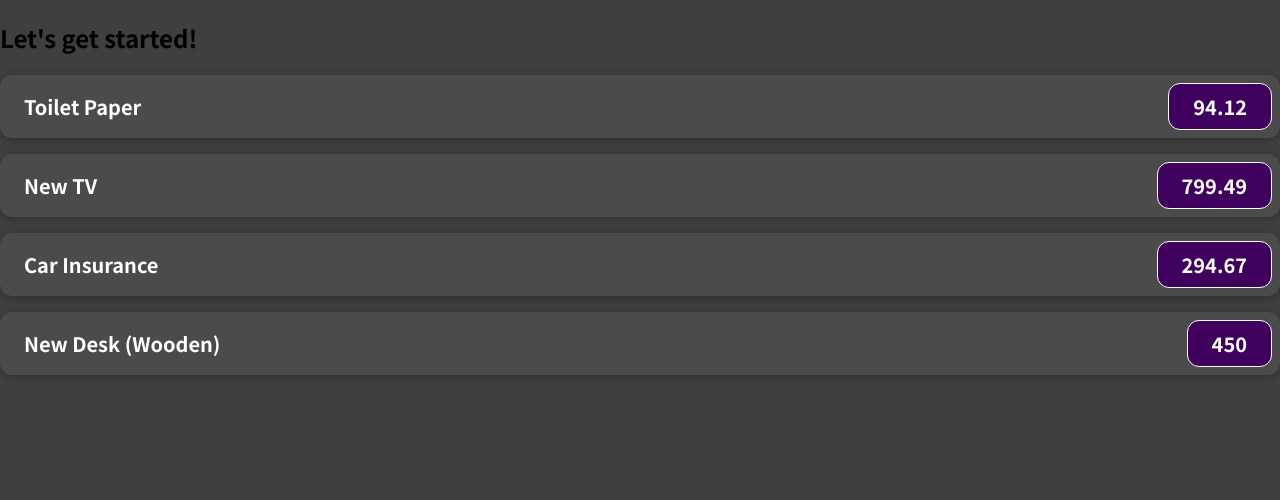
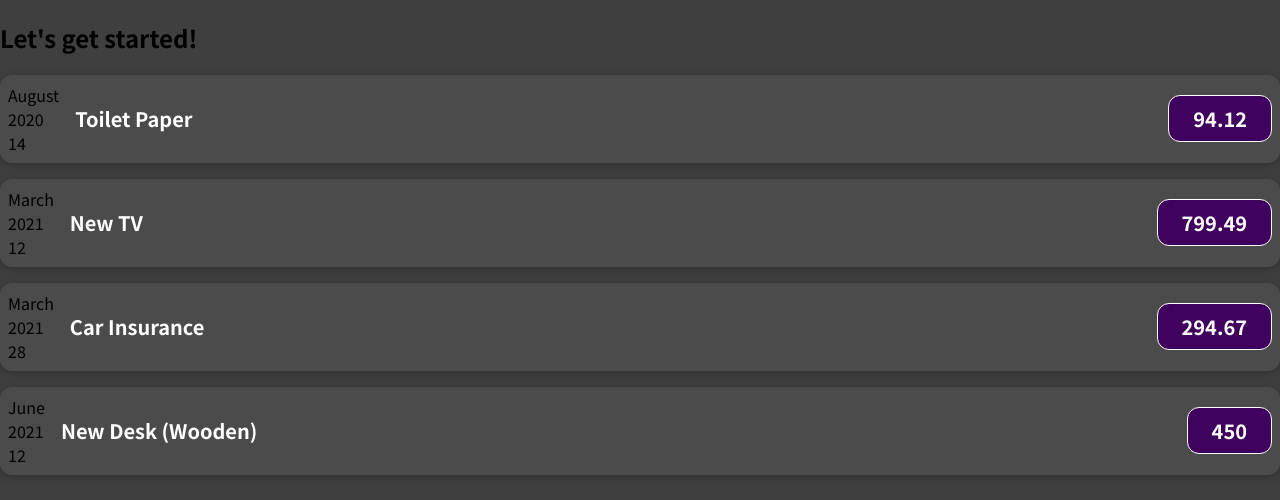
Before and after one commit to heckspoiler/react-complete-guide, a JavaScript app: page / in a window 1280 px wide. Shown: the top 500 px of the page. Built offline with nearby package versions, Linux system fonts and the light colour scheme.

Commit message:
new css file, expenseDate updated

```diff
--- a/src/components/ExpenseDate.js
+++ b/src/components/ExpenseDate.js
@@ -1,4 +1,4 @@
-import "./ExpenseItem.css";
+import "./ExpenseDate.css";
 
 function ExpenseDate(props) {
   const month = props.date.toLocaleString("en-US", { month: "long" });
--- a/src/components/ExpenseItem.js
+++ b/src/components/ExpenseItem.js
@@ -4,6 +4,7 @@ import "./ExpenseItem.css";
 function ExpenseItem(props) {
   return (
     <div className="expense-item">
+      <ExpenseDate date={props.date} />
       <div className="expense-item__description">
         <h2>{props.title}</h2>
         <div className="expense-item__price">{props.amount}</div>
```
Also changed, not shown: src/components/ExpenseDate.css (added).
